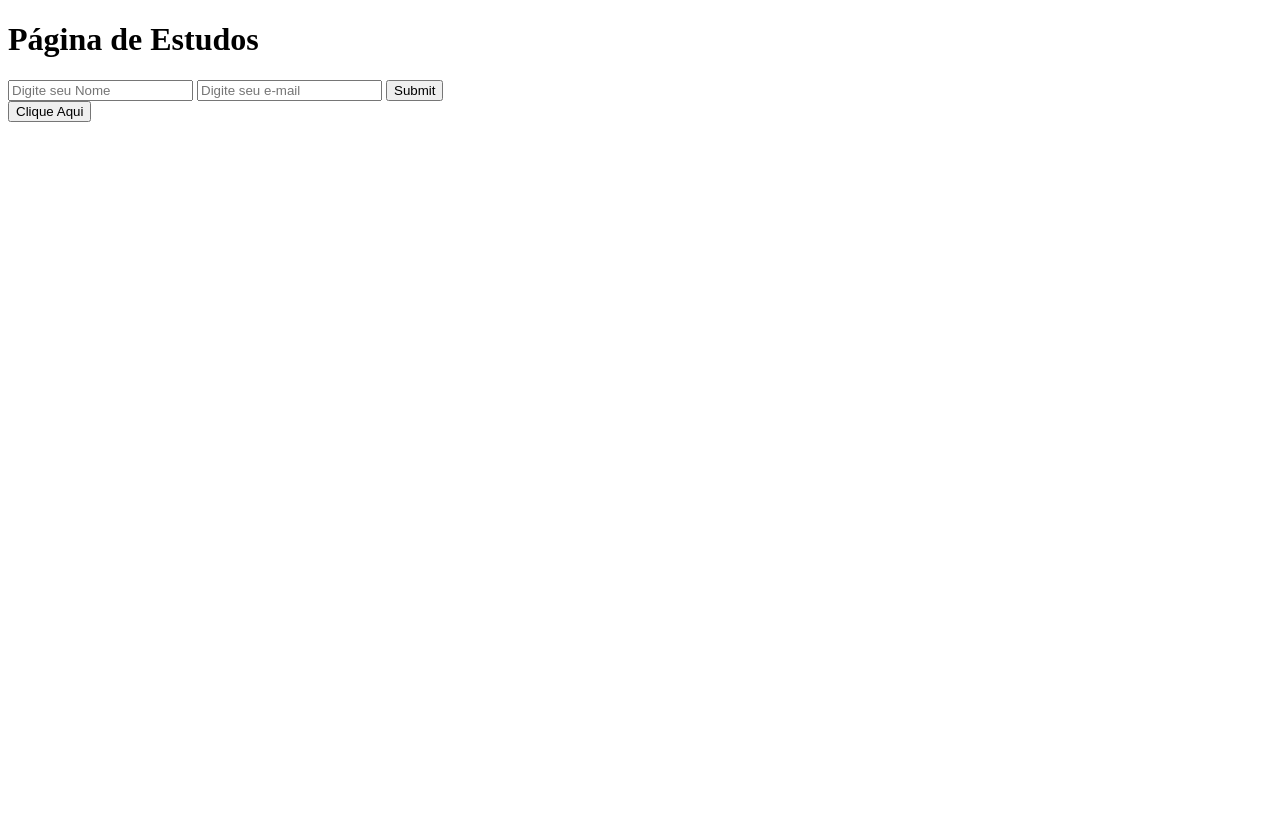
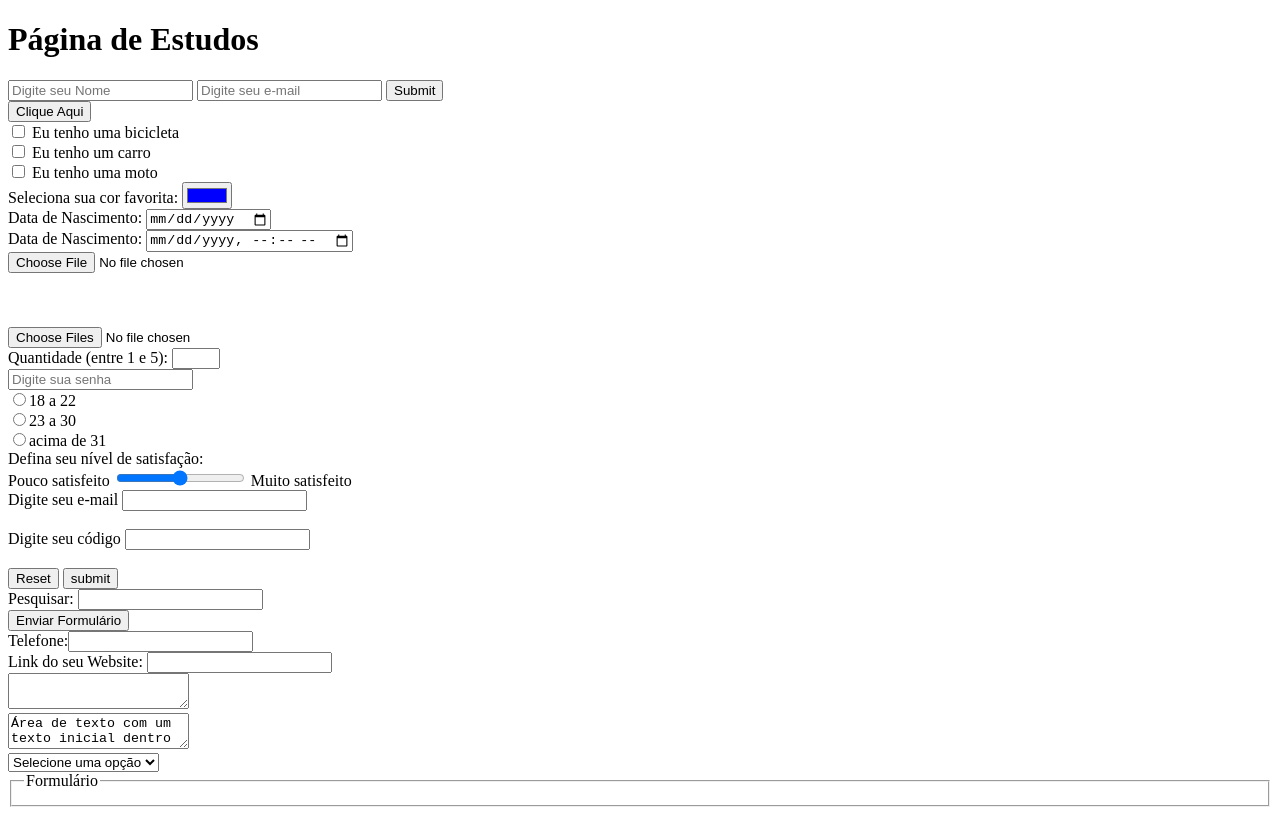
Before and after one commit to alanacpereira/estudos_html, a plain HTML site: page index.html in a window 1280 px wide. Drawn offline with Linux system fonts and the light colour scheme.

Commit message:
Aprendendo sobre formulários
label| select| comandos novos

```diff
--- a/index.html
+++ b/index.html
@@ -1,26 +1,125 @@
 <!DOCTYPE html>
 <html lang="pt-br">
+
 <head>
     <meta charset="UTF-8">
     <meta name="viewport" content="width=device-width, initial-scale=1.0">
     <title>Formulários</title>
+
 </head>
+
 <body>
     <h1>Página de Estudos</h1>
     <form method="get" action="envio_dados.php">
-    <input type="text" name="nome" placeholder="Digite seu Nome">
-    <input type="e-mail name" name="e-mail" placeholder="Digite seu e-mail">
-    <input type="submit" name="enviar" placeholder="Enviar">
+        <input type="text" name="nome" placeholder="Digite seu Nome">
+        <input type="e-mail name" name="e-mail" placeholder="Digite seu e-mail">
+        <input type="submit" name="enviar" placeholder="Enviar">
     </form>
 
     <form>
         <input type="button" value="Clique Aqui" onclick="msg()">
     </form>
 
+    <form>
+        <input type="checkbox" name="veiculo1" value="bicicleta">
+        Eu tenho uma bicicleta<br>
+        <input type="checkbox" name="veiculo2" value="carro">
+        Eu tenho um carro<br>
+        <input type="checkbox" name="veiculo3" value="moto">
+        Eu tenho uma moto
+    </form>
+
+    <form>
+        Seleciona sua cor favorita: <input type="color" name="favcor" value="#0000FF">
+    </form>
+
+    <form>
+        Data de Nascimento: <input type="date" name="nascimento">
+    </form>
+
+    <form>
+        Data de Nascimento: <input type="datetime-local" name="bdaytime">
+    </form>
+    <!--Permitir que envie apenas um arquivo de cada vez-->
+    <form>
+        <input type="file" name="arquivo">
+    </form>
+    <br><br><br>
+    <!--Para permitir seleção de múltiplos arquivos-->
+    <form>
+        <input type="file" name="arquivos" multiple>
+    </form>
+
+    <form>
+        Quantidade (entre 1 e 5): <input type="number" name="Quantidade" min="1" max="5">
+    </form>
+
+    <form>
+        <input type="password" name="senha" placeholder="Digite sua senha">
+    </form>
+
+    <form>
+        <input type="radio" name="idade" value="18_22">18 a 22<br>
+        <input type="radio" name="idade" value="23_30">23 a 30<br>
+        <input type="radio" name="idade" value="mais31">acima de 31<br>
+    </form>
+
+    <form>
+        Defina seu nível de satisfação:<br>
+        Pouco satisfeito
+        <input type="range" name="satisfacao" min="0" max="10">
+        Muito satisfeito
+    </form>
+
+    <form>
+        <label for="email">Digite seu e-mail</label>
+        <input type="email" id="email" name="email"><br><br>
+        <label for="pin">Digite seu código</label>
+        <input type="text" id="pin" name="pin" maxlength="4"><br><br>
+        <input type="reset" value="Reset">
+        <input type="submit" value="submit">
+    </form>
+
+    <form>
+        Pesquisar: <input type="search" name="a">
+    </form>
+
+    <form>
+        <input type="submit" value="Enviar Formulário">
+    </form>
+
+    <form>
+        Telefone:<input type="tel" name="usetel">
+    </form>
+
+    <form>
+        Link do seu Website: <input type="url" name="webpage">
+    </form>
+
+    <form>
+        <textarea></textarea>
+        <br>
+        <textarea>Área de texto com um texto inicial dentro</textarea>
+    </form>
+
+    <select name="Lista" id="Lista">
+        <option>Selecione uma opção</option>
+        <option>Macarrão</option>
+        <option>Pizza</option>
+        <option>Nhoque</option>
+        <option>Canelone</option>
+    </select>
+
+    <fieldset>
+        <legend>Formulário</legend>
+    </fieldset>
+
+
     <script>
-        function msg(){
+        function msg() {
             alert("Você clicou no botão!")
         }
     </script>
 </body>
+
 </html>
```
